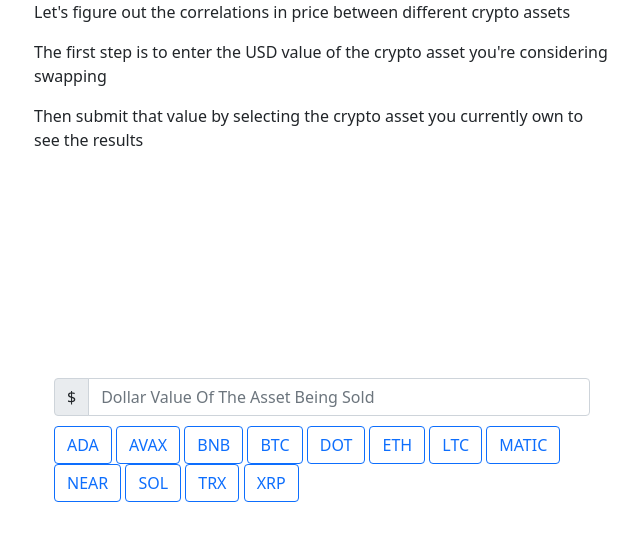
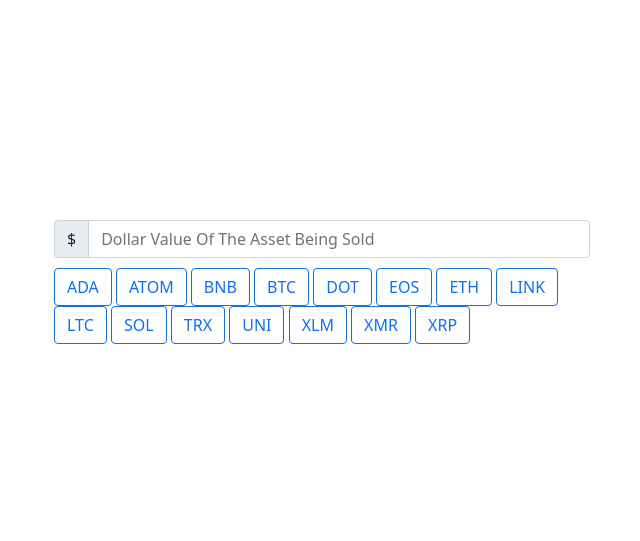
Before and after one commit to malarkiar/C964-Capstone, a Flask app: page / in a window 1280 px wide. Shown: the top 541 px of the page, without its empty margins (318-958 px from the left). Run offline with Flask 2, Linux system fonts and the light colour scheme.

Commit message:
finalized home page ui v2

```diff
--- a/app/main.py
+++ b/app/main.py
@@ -1,5 +1,5 @@
 from flask import Flask, render_template, request
-from app.functions import getCorrelatedAssets
+from app.functions import get_results
 
 app = Flask(__name__)
 
@@ -10,7 +10,8 @@
 
 
 @app.route("/results/", methods=["POST"])
-def returnResults():
+def return_results():
     asset = request.form["asset"]
     value = request.form["value"]
-    return render_template("return-results.html", a=asset, v=value)
+    predictions = get_results(asset, value)
+    return render_template("return-results.html", p=predictions)
--- a/app/templates/index.html
+++ b/app/templates/index.html
@@ -31,9 +31,6 @@
     </head>
     <body>
         <div class="myDiv">
-            <p>Let's figure out the correlations in price between different crypto assets</p>
-            <p>The first step is to enter the USD value of the crypto asset you're considering swapping</p>
-            <p>Then submit that value by selecting the crypto asset you currently own to see the results</p>
             <form action="/results/" method="post">
                 <div class="relative">
                     <div class="input-group flex-nowrap textboxpadding">
@@ -42,26 +39,32 @@
                     </div>
                     <input type="submit" class="btn-check navitem" name="asset" id="ada-btn" autocomplete="off" value="ADA">
                     <label class="btn btn-outline-primary" for="ada-btn">ADA</label>
-                    <input type="submit" class="btn-check navitem" name="asset" id="avax-btn" autocomplete="off" value="AVAX">
-                    <label class="btn btn-outline-primary" for="avax-btn">AVAX</label>
+                    <input type="submit" class="btn-check navitem" name="asset" id="atom-btn" autocomplete="off" value="ATOM">
+                    <label class="btn btn-outline-primary" for="atom-btn">ATOM</label>
                     <input type="submit" class="btn-check navitem" name="asset" id="bnb-btn" autocomplete="off" value="BNB">
                     <label class="btn btn-outline-primary" for="bnb-btn">BNB</label>
                     <input type="submit" class="btn-check navitem" name="asset" id="btc-btn" autocomplete="off" value="BTC">
                     <label class="btn btn-outline-primary" for="btc-btn">BTC</label>
                     <input type="submit" class="btn-check navitem" name="asset" id="dot-btn" autocomplete="off" value="DOT">
                     <label class="btn btn-outline-primary" for="dot-btn">DOT</label>
+                    <input type="submit" class="btn-check navitem" name="asset" id="eos-btn" autocomplete="off" value="EOS">
+                    <label class="btn btn-outline-primary" for="eos-btn">EOS</label>
                     <input type="submit" class="btn-check navitem" name="asset" id="eth-btn" autocomplete="off" value="ETH">
                     <label class="btn btn-outline-primary" for="eth-btn">ETH</label>
+                    <input type="submit" class="btn-check navitem" name="asset" id="link-btn" autocomplete="off" value="LINK">
+                    <label class="btn btn-outline-primary" for="link-btn">LINK</label>
                     <input type="submit" class="btn-check navitem" name="asset" id="ltc-btn" autocomplete="off" value="LTC">
                     <label class="btn btn-outline-primary" for="ltc-btn">LTC</label>
-                    <input type="submit" class="btn-check navitem" name="asset" id="matic-btn" autocomplete="off" value="MATIC">
-                    <label class="btn btn-outline-primary" for="matic-btn">MATIC</label>
-                    <input type="submit" class="btn-check navitem" name="asset" id="near-btn" autocomplete="off" value="NEAR">
-                    <label class="btn btn-outline-primary" for="near-btn">NEAR</label>
                     <input type="submit" class="btn-check navitem" name="asset" id="sol-btn" autocomplete="off" value="SOL">
                     <label class="btn btn-outline-primary" for="sol-btn">SOL</label>
                     <input type="submit" class="btn-check navitem" name="asset" id="trx-btn" autocomplete="off" value="TRX">
                     <label class="btn btn-outline-primary" for="trx-btn">TRX</label>
+                    <input type="submit" class="btn-check navitem" name="asset" id="uni-btn" autocomplete="off" value="UNI">
+                    <label class="btn btn-outline-primary" for="uni-btn">UNI</label>
+                    <input type="submit" class="btn-check navitem" name="asset" id="xlm-btn" autocomplete="off" value="XLM">
+                    <label class="btn btn-outline-primary" for="xlm-btn">XLM</label>
+                    <input type="submit" class="btn-check navitem" name="asset" id="xmr-btn" autocomplete="off" value="XMR">
+                    <label class="btn btn-outline-primary" for="xmr-btn">XMR</label>
                     <input type="submit" class="btn-check navitem" name="asset" id="xrp-btn" autocomplete="off" value="XRP">
                     <label class="btn btn-outline-primary" for="xrp-btn">XRP</label>
                 </div>
```
Also changed, not shown: app/functions.py (+27 -17 lines), app/templates/return-results.html (+46 -3 lines).
